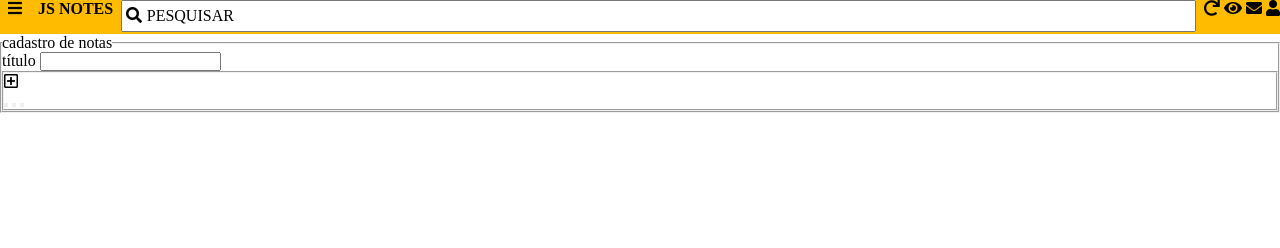
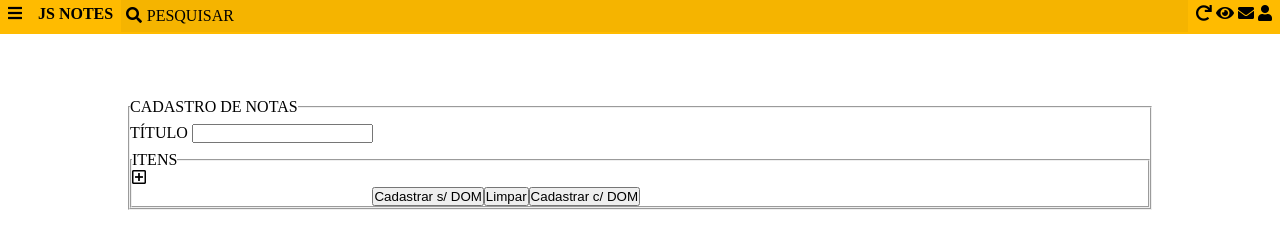
Before and after one commit to rafaeltanaka/codexp-aulas, a plain HTML site: page Lógica de Programação/Revisão 2018/jsnotes/jsnotes.html in a window 1280 px wide. Drawn offline with Linux system fonts and the light colour scheme.

Commit message:
continuação html e css jsnotes

```diff
--- a/Lógica de Programação/Revisão 2018/jsnotes/jsnotes.css
+++ b/Lógica de Programação/Revisão 2018/jsnotes/jsnotes.css
@@ -13,6 +13,11 @@
 .navbar__menu{
     margin: 0 0.5rem;
 }
+.navbar__menu,
+.navbar__title,
+.navbar__icons{
+    padding-top: 0.3rem;
+}
 .navbar__title{
     font-weight: bold;
     margin: 0 0.5rem;
@@ -24,6 +29,7 @@
     flex-grow: 1;
     height: 2rem;
     margin-right: 0.5rem;
+    width: 30%;
 }
 .search-label{
     display: flex;
@@ -38,6 +44,34 @@
     text-transform: uppercase;
 }
 .search-bar{
+    background-color: #f5b400;
+    border-color: #f5b400;
+    border-width: 0;
     height: 2rem;
     width: 100%;
 }
+.navbar__icons{
+    margin-right: 0.5rem;
+}
+.form-reg{
+    left: 10%;
+    position: relative;
+    margin-top: 5%;
+    width: 80%;
+}
+.note-reg__title,
+.note-reg__subtitle,
+.subform{
+    text-transform: uppercase;
+}
+.note-reg__subtitle,
+.note-reg__name,
+.subform{
+    margin-top: 0.5rem;
+}
+.button-reg{
+    display: flex;
+    flex-flow: row wrap;
+    justify-content: flex-end;
+    width: 50%;
+}
--- a/Lógica de Programação/Revisão 2018/jsnotes/jsnotes.html
+++ b/Lógica de Programação/Revisão 2018/jsnotes/jsnotes.html
@@ -29,17 +29,18 @@
         </nav>
     </header>
     <main>
-        <form action="">
-            <fieldset>
-                <legend>cadastro de notas</legend>
-                <label for="">título</label>
-                <input type="text" text="">
-                <fieldset>
+        <form action="" class="form-reg">
+            <fieldset class="note-reg">
+                <legend class="note-reg__title">cadastro de notas</legend>
+                <label for="" class="note-reg__subtitle">título</label>
+                <input type="text" text="" class="note-reg__name">
+                <fieldset class="subform">
+                    <legend class="subform__title">itens</legend>
                     <i class="far fa-plus-square"></i>
-                    <div>
-                        <button></button>
-                        <button></button>
-                        <button></button>
+                    <div class="button-reg">
+                        <button class="button-reg__wdom">Cadastrar s/ DOM</button>
+                        <button class="button-reg__clean">Limpar</button>
+                        <button class="button-reg__dom">Cadastrar c/ DOM</button>
                     </div>
                 </fieldset>
             </fieldset>
```
